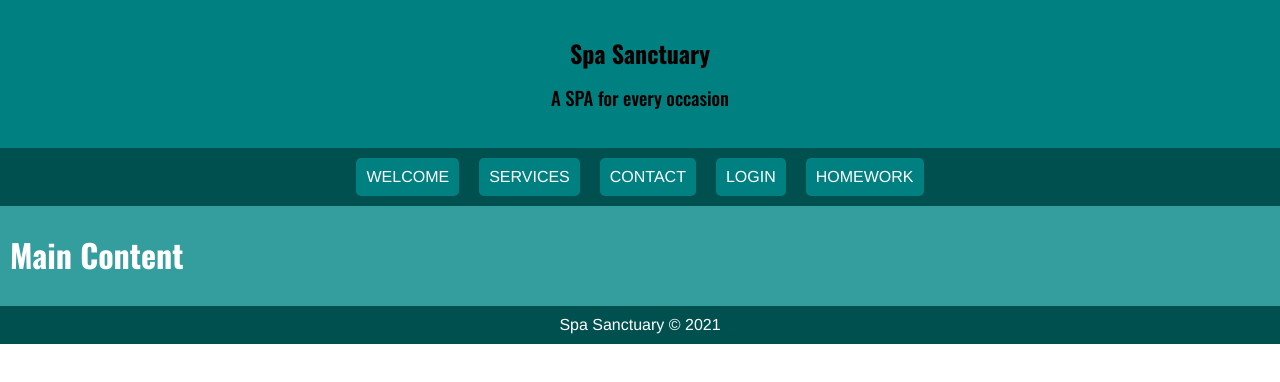
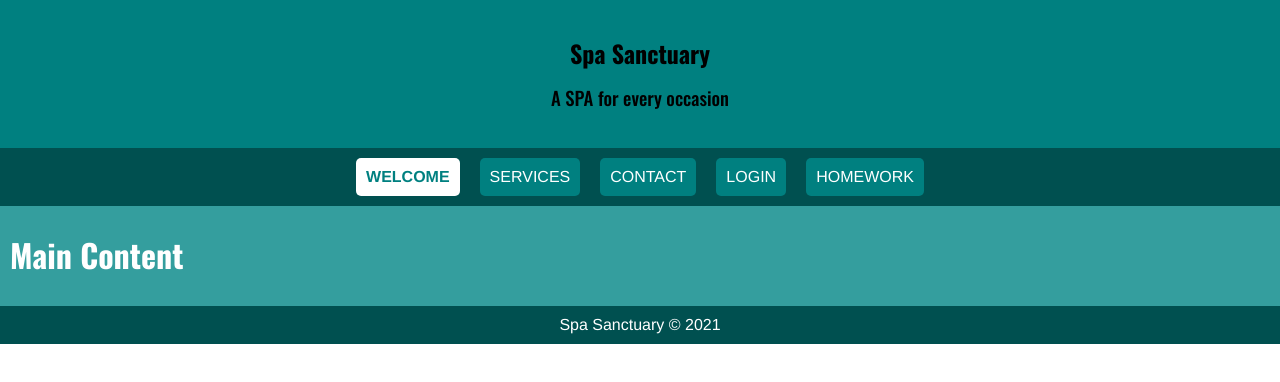
Before and after one commit to echois03/uclax-web1-summer21, a React (Create React App) app: page / in a window 1280 px wide. Shown: the top 382 px of the page. Built offline with nearby package versions, Linux system fonts and the light colour scheme.

Commit message:
added router navlink and nav.active class

```diff
--- a/src/React/Layout/Nav.jsx
+++ b/src/React/Layout/Nav.jsx
@@ -1,13 +1,14 @@
 import React from 'react';
 import styled from 'styled-components';
+import { NavLink } from 'react-router-dom';
 
 const Nav = () => {
     return <NavStyled>
-        <a href="/">Welcome</a>
-        <a href="/services">Services</a>
-        <a href="/contact">Contact</a>
-        <a href="/login">Login</a>
-        <a href="/homework">Homework</a>
+        <NavLink to="/" exact>Welcome</NavLink>
+        <NavLink to="/services">Services</NavLink>
+        <NavLink to="/contact">Contact</NavLink>
+        <NavLink to="/login">Login</NavLink>
+        <NavLink to="/homework">Homework</NavLink>
     </NavStyled>
 }
 
@@ -33,6 +34,12 @@ const NavStyled = styled.nav `
             color: teal;
             background-color: white
         }
+
+        &.active {
+            color: teal;
+            background-color: white;
+            font-weight:600;
+        }
     }
 
 `;
```
